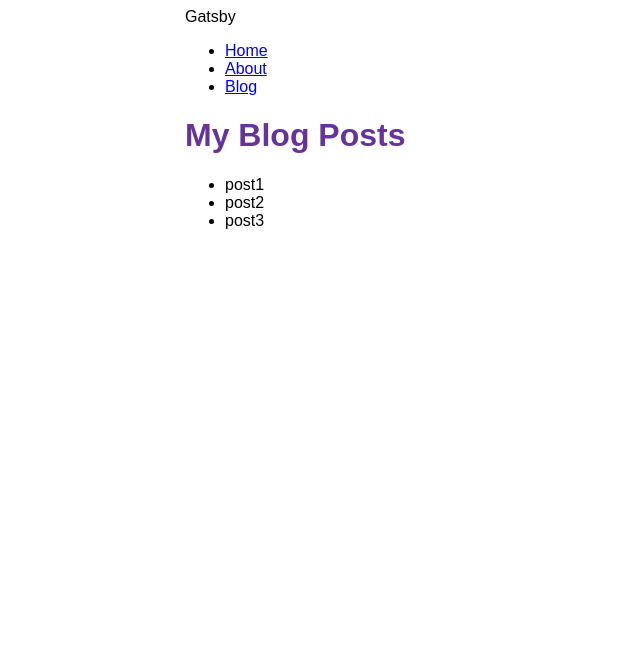
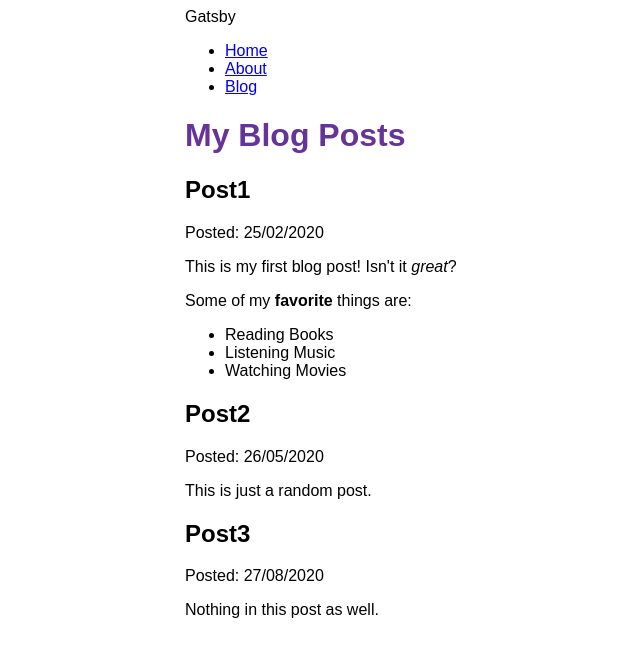
Before and after one commit to asraniket/aniket, a Gatsby site: page /blog in a window 1280 px wide. Shown: the whole page, without its empty margins (205-845 px from the left). Built offline with nearby package versions, Linux system fonts and the light colour scheme; Gatsby itself is replaced by a stand-in of ours.

Commit message:
Finished Gatsby Tutorial Part 5

```diff
--- a/blog/post1.mdx
+++ b/blog/post1.mdx
@@ -0,0 +1,12 @@
+---
+title: "Post1"
+date: "25/02/2020"
+---
+
+This is my first blog post! Isn't it *great*?
+
+Some of my **favorite** things are:
+
+* Reading Books
+* Listening Music
+* Watching Movies
--- a/blog/post2.mdx
+++ b/blog/post2.mdx
@@ -0,0 +1,6 @@
+---
+title: "Post2"
+date: "26/05/2020"
+---
+
+This is just a random post.
--- a/blog/post3.mdx
+++ b/blog/post3.mdx
@@ -0,0 +1,6 @@
+---
+title: "Post3"
+date: "27/08/2020"
+---
+
+Nothing in this post as well.
--- a/gatsby-config.js
+++ b/gatsby-config.js
@@ -14,5 +14,6 @@ module.exports = {
         path: `${__dirname}/blog`,
       }
     },
+    "gatsby-plugin-mdx",
   ],
 };
--- a/package.json
+++ b/package.json
@@ -15,9 +15,12 @@
     "clean": "gatsby clean"
   },
   "dependencies": {
+    "@mdx-js/mdx": "^1.6.22",
+    "@mdx-js/react": "^1.6.22",
     "gatsby": "^3.10.2",
     "gatsby-plugin-gatsby-cloud": "^2.10.1",
     "gatsby-plugin-image": "^1.10.1",
+    "gatsby-plugin-mdx": "^2.10.1",
     "gatsby-plugin-sharp": "^3.10.2",
     "gatsby-source-filesystem": "^3.10.0",
     "react": "^17.0.1",
--- a/src/pages/blog.js
+++ b/src/pages/blog.js
@@ -1,31 +1,39 @@
 import * as React from 'react'
 import { graphql } from 'gatsby'
+import { MDXRenderer } from 'gatsby-plugin-mdx'
 import Layout from '../components/layout'
 
 const BlogPage = ({ data }) => {
   return (
     <Layout pageTitle="My Blog Posts">
-      <ul>
       {
-        data.allFile.nodes.map(node => (
-          <li key={node.name}>
-            {node.name}
-          </li>
+        data.allMdx.nodes.map((node) => (
+          <article key={node.id}>
+            <h2>{node.frontmatter.title}</h2>
+            <p>Posted: {node.frontmatter.date}</p>
+            <MDXRenderer>
+                {node.body}
+            </MDXRenderer>
+          </article>
         ))
       }
-      </ul>
     </Layout>
   )
 }
 
 export const query = graphql`
-  query {
-    allFile {
-      nodes {
-        name
+  query Query2 {
+  allMdx(sort: {fields: frontmatter___date, order: ASC}) {
+    nodes {
+      frontmatter {
+        date
+        title
       }
+      id
+      body
     }
   }
+}
 `
 
 export default BlogPage
```
Also changed, not shown: 1 other file.
